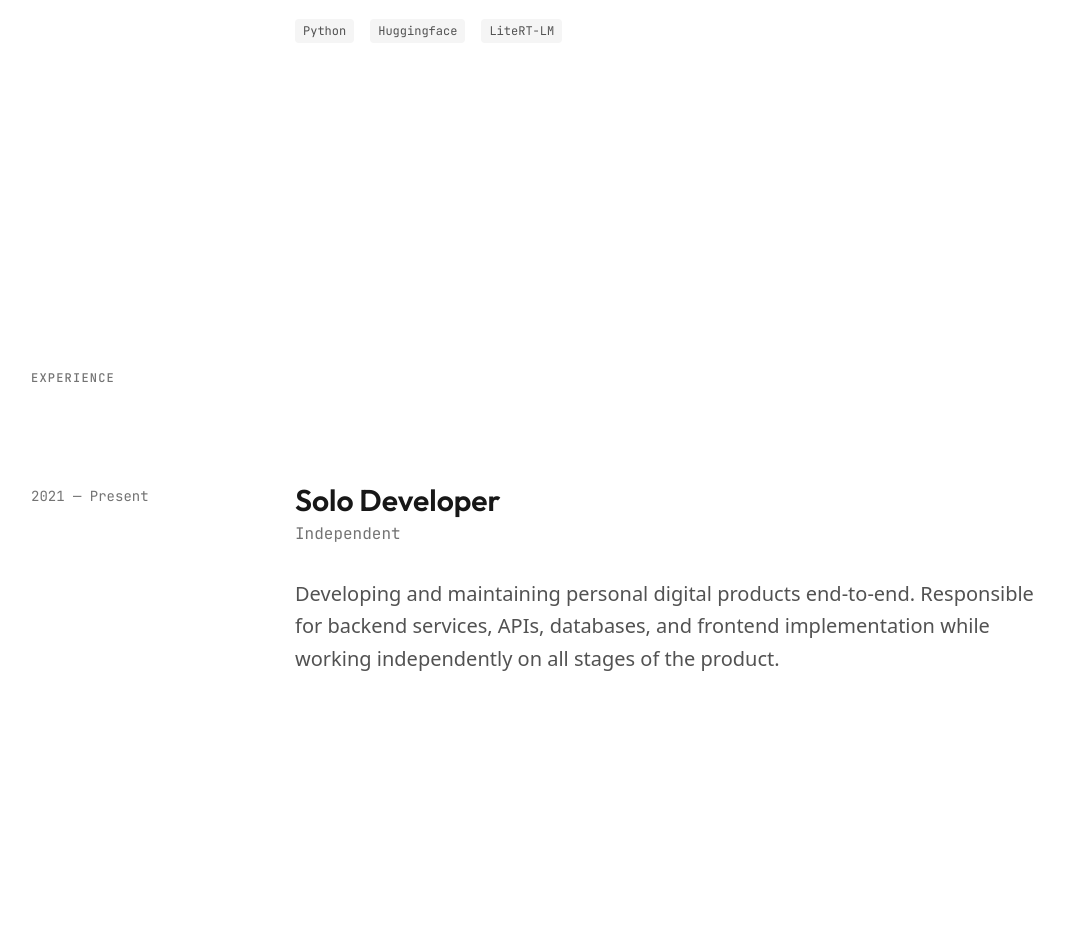
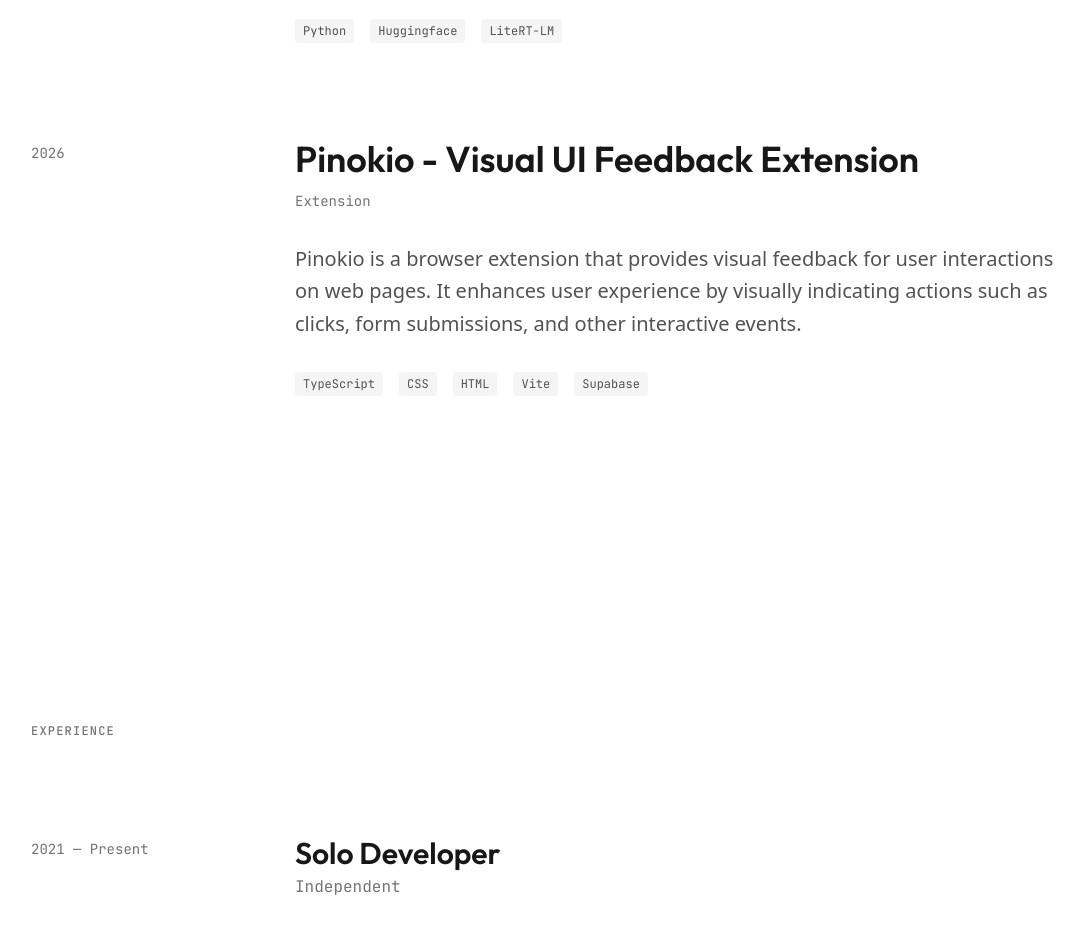
Before and after one commit to ahmetilboga2004/ahmetilboga2004.github.io, a Vue app: page / in a window 1280 px wide. Shown: the part 3100-4033 px from the top of the page, without its empty margins (97-1181 px from the left). Built offline with nearby package versions, Linux system fonts and the light colour scheme.

Commit message:
added new project: Pinokio

```diff
--- a/src/data/data.js
+++ b/src/data/data.js
@@ -57,6 +57,14 @@ export const PROJECTS = [
     description: "LiteBridge is a high-performance and lightweight bridge (gateway) implementation that delivers Google's LiteRT-LM models via an OpenAI-compatible API.",
     technologies: ['Python', 'Huggingface', 'LiteRT-LM'],
     link: 'https://github.com/ahmetilboga2004/LiteRT-LM-API-Bridge'
+  },
+  {
+    id: '5',
+    title: "Pinokio - Visual UI Feedback Extension",
+    category: 'Extension',
+    year: '2026',
+    description: "Pinokio is a browser extension that provides visual feedback for user interactions on web pages. It enhances user experience by visually indicating actions such as clicks, form submissions, and other interactive events.",
+    technologies: ['TypeScript', 'CSS', 'HTML', 'Vite', 'Supabase'],
   }
 ]
 
```
